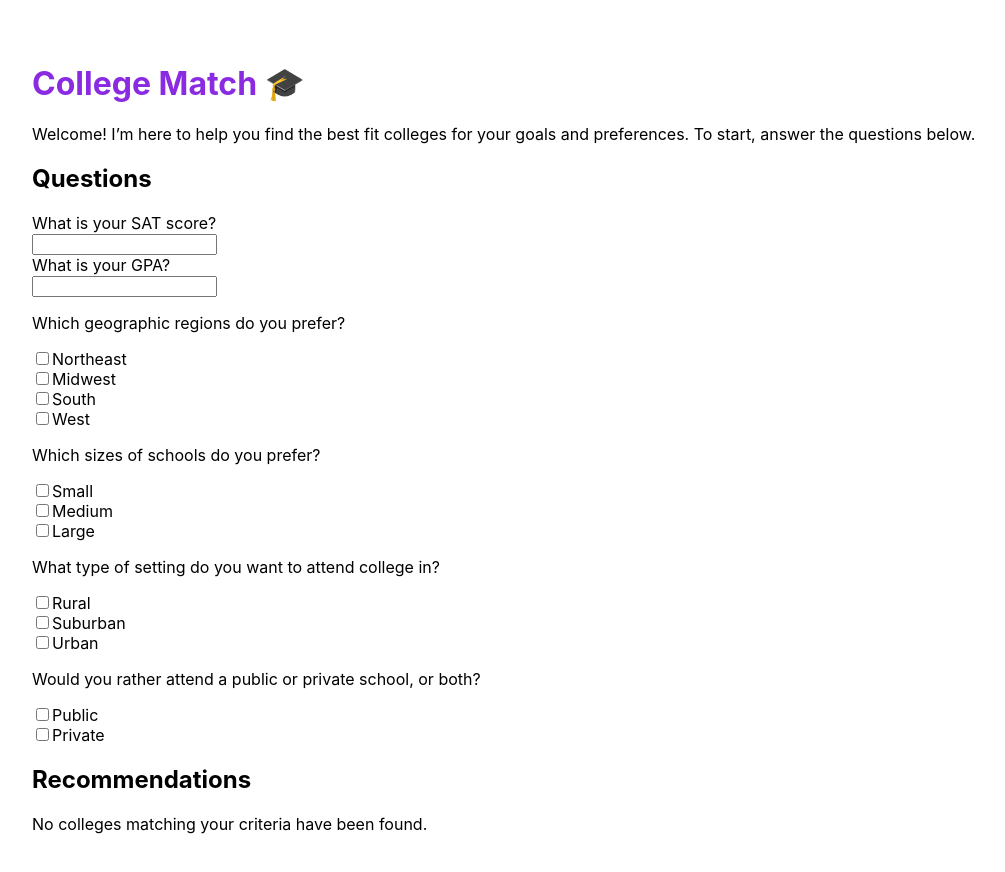
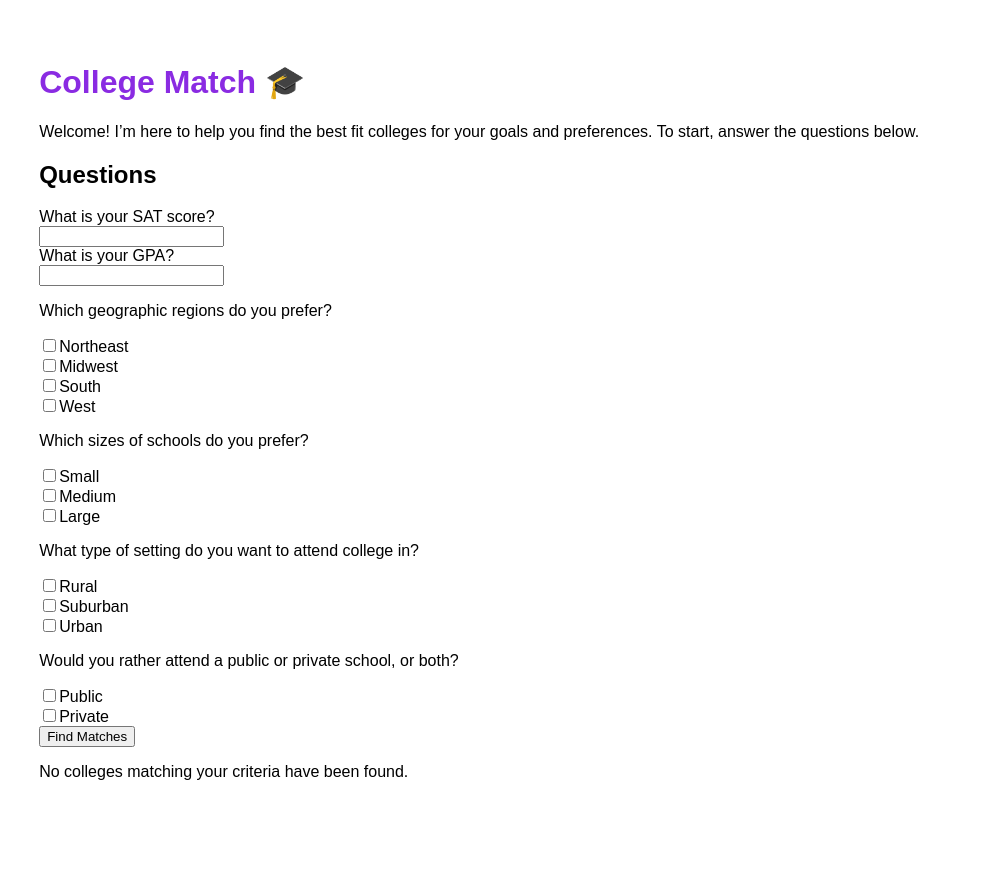
Before and after one commit to daedaldan/college-match, a React (Create React App) app: page / in a window 1280 px wide. Shown: the top 872 px of the page, without its empty margins (32-1037 px from the left). After the commit the page ends 845 px from the top, so only its background shows below. Built offline with nearby package versions, Linux system fonts and the light colour scheme.

Commit message:
Implement Recommendations component with college_matches

```diff
--- a/src/App.css
+++ b/src/App.css
@@ -5,3 +5,17 @@
 #main {
   margin: 5%;
 }
+
+body {
+  font-family: 'Avenir', sans-serif;
+}
+
+#recommendations {
+  margin-top: 3%;
+}
+.college {
+  border-style: solid;
+  margin-bottom: 2%;
+  padding: 2%;
+  layout: flex;
+}
--- a/src/components/Questions.js
+++ b/src/components/Questions.js
@@ -19,6 +19,7 @@ export default class Questions extends Component {
     this.handleSizesChange = this.handleSizesChange.bind(this);
     this.handleUrbanizationChange = this.handleUrbanizationChange.bind(this);
     this.handleOwnershipChange = this.handleOwnershipChange.bind(this);
+    this.handleFindMatches = this.handleFindMatches.bind(this);
   }
 
   handleSATChange(e) {
@@ -73,7 +74,7 @@ export default class Questions extends Component {
     this.props.updateValue("urbanization", new_urbanization);
   }
 
-   handleOwnershipChange(e) {
+  handleOwnershipChange(e) {
     // create new list to replace old geographic regions
     let new_ownership = this.state.ownership;
     // if checked, add geographic region to old list
@@ -85,6 +86,11 @@ export default class Questions extends Component {
 
     this.setState({"ownership": new_ownership})
     this.props.updateValue("ownership", new_ownership);
+  }
+
+  handleFindMatches(e) {
+    e.preventDefault();
+    this.props.findMatches();
   }
 
   render() {
@@ -128,8 +134,10 @@ export default class Questions extends Component {
             <p>Would you rather attend a public or private school, or both?</p>
             <input type="checkbox" name="ownership" id="public" onChange={this.handleOwnershipChange}/>
             <label htmlFor="public">Public</label><br/>
-            <input type="checkbox" name="ownership" id="private" onChange={this.handleOwnershiphange}/>
+            <input type="checkbox" name="ownership" id="private" onChange={this.handleOwnershipChange}/>
             <label htmlFor="private">Private</label><br/>
+            {/* button to find matches */}
+            <button id="match_button" onClick={this.handleFindMatches}>Find Matches</button>
           </form>
         </div>
     );
--- a/src/components/Recommendations.js
+++ b/src/components/Recommendations.js
@@ -1,18 +1,22 @@
 import React from 'react';
 
 const Recommendations = (props) => {
-  if (Object.keys(props.college_matches).length === 0) {
+  if (props.college_matches.length === 0) {
     return(
         <div>
-          <h2>Recommendations</h2>
           <p>No colleges matching your criteria have been found.</p>
         </div>
     );
   } else {
     return(
-      <div>
-          <h2>Recommendations</h2>
-          <p>Some colleges have been found.</p>
+      <div id="recommendations">
+        <h2>Recommendations</h2>
+        {props.college_matches.map((college) => (
+              <div className="college">
+                <h3>{college.name}</h3>
+                <p>{college.description}</p>
+              </div>
+          ))}
       </div>
     );
   }
--- a/src/components/Recommender.js
+++ b/src/components/Recommender.js
@@ -14,8 +14,9 @@ export default class Recommender extends Component {
         "urbanization": [],
         "ownership": []
       },
-      college_matches: {}
-    };
+      college_matches: []
+    }
+    ;
 
     this.match_colleges = this.match_colleges.bind(this);
     this.updateValue = this.updateValue.bind(this);
@@ -23,7 +24,18 @@ export default class Recommender extends Component {
 
   // add colleges listed in colleges.csv that match question_answers to college-matches
   match_colleges() {
-
+    this.setState({college_matches: [
+        {
+          name : "UMD College Park",
+          description: "great school"
+        },
+        {
+          name : "Penn State",
+          description: "okay school"
+        }
+      ]
+      });
+    console.log("match colleges");
   }
 
   // update question_answers based on user interactions with Questions component
@@ -36,7 +48,7 @@ export default class Recommender extends Component {
   render() {
     return (
         <div>
-          <Questions updateValue={this.updateValue}/>
+          <Questions updateValue={this.updateValue} findMatches={this.match_colleges}/>
           <Recommendations college_matches={this.state.college_matches}/>
           {/* Testing */}
         </div>
--- a/src/index.css
+++ /dev/null
@@ -1,13 +0,0 @@
-body {
-  margin: 0;
-  font-family: -apple-system, BlinkMacSystemFont, 'Segoe UI', 'Roboto', 'Oxygen',
-    'Ubuntu', 'Cantarell', 'Fira Sans', 'Droid Sans', 'Helvetica Neue',
-    sans-serif;
-  -webkit-font-smoothing: antialiased;
-  -moz-osx-font-smoothing: grayscale;
-}
-
-code {
-  font-family: source-code-pro, Menlo, Monaco, Consolas, 'Courier New',
-    monospace;
-}
--- a/src/index.js
+++ b/src/index.js
@@ -1,6 +1,5 @@
 import React from 'react';
 import ReactDOM from 'react-dom/client';
-import './index.css';
 import App from './App';
 
 const root = ReactDOM.createRoot(document.getElementById('root'));
```
